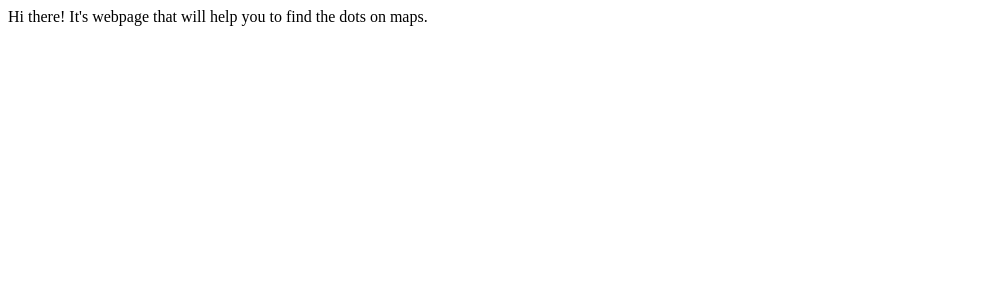
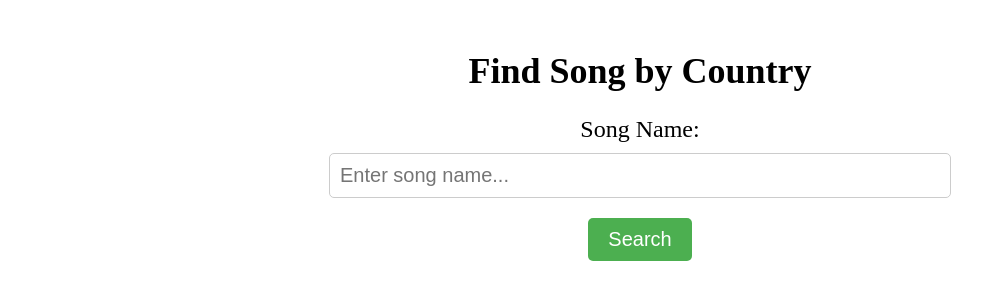
Before and after one commit to kostyaCS/web_app_SpotifyAPI, a Django app: page / in a window 1280 px wide. Shown: the top 300 px of the page, without its empty margins (0-1006 px from the left). Run offline with Django 4.2, Linux system fonts and the light colour scheme.

Commit message:
added template with form.

```diff
--- /dev/null
+++ b/web_application/song_markets/static/css/style.css
@@ -0,0 +1,42 @@
+h1 {
+    text-align: center;
+    font-size: 36px;
+    margin-top: 50px;
+  }
+
+  form {
+    max-width: 600px;
+    margin: 0 auto;
+    display: flex;
+    flex-direction: column;
+    align-items: center;
+    justify-content: center;
+  }
+
+  label {
+    font-size: 24px;
+    margin-bottom: 10px;
+  }
+
+  input[type="text"] {
+    width: 100%;
+    padding: 10px;
+    font-size: 20px;
+    border-radius: 5px;
+    border: 1px solid #ccc;
+    margin-bottom: 20px;
+  }
+
+  input[type="submit"] {
+    background-color: #4CAF50;
+    color: white;
+    padding: 10px 20px;
+    font-size: 20px;
+    border: none;
+    border-radius: 5px;
+    cursor: pointer;
+  }
+
+  input[type="submit"]:hover {
+    background-color: #45a049;
+  }
--- a/web_application/song_markets/templates/song_markets/index.html
+++ b/web_application/song_markets/templates/song_markets/index.html
@@ -1,12 +1,16 @@
+{% load static %}
 <!DOCTYPE html>
-<html lang="en">
-<head>
-    <meta charset="UTF-8">
-    <meta http-equiv="X-UA-Compatible" content="IE=edge">
-    <meta name="viewport" content="width=device-width, initial-scale=1.0">
-    <title>Main page</title>
-</head>
-<body>
-    Hi there! It's webpage that will help you to find the dots on maps.
-</body>
+<html>
+  <head>
+    <title>Find Song by Country</title>
+    <link rel="stylesheet" href='{% static "css/style.css" %}'>
+  </head>
+  <body>
+    <h1>Find Song by Country</h1>
+    <form action="/search" method="get">
+      <label for="song-name">Song Name:</label>
+      <input type="text" id="song-name" name="song-name" placeholder="Enter song name...">
+      <input type="submit" value="Search">
+    </form>
+  </body>
 </html>
--- a/web_application/web_application/settings.py
+++ b/web_application/web_application/settings.py
@@ -11,6 +11,7 @@ https://docs.djangoproject.com/en/4.1/ref/settings/
 """
 
 from pathlib import Path
+import os
 
 # Build paths inside the project like this: BASE_DIR / 'subdir'.
 BASE_DIR = Path(__file__).resolve().parent.parent
@@ -116,3 +117,5 @@ STATIC_URL = "static/"
 # https://docs.djangoproject.com/en/4.1/ref/settings/#default-auto-field
 
 DEFAULT_AUTO_FIELD = "django.db.models.BigAutoField"
+
+STATIC_ROOT = os.path.join(BASE_DIR, 'static')
```
